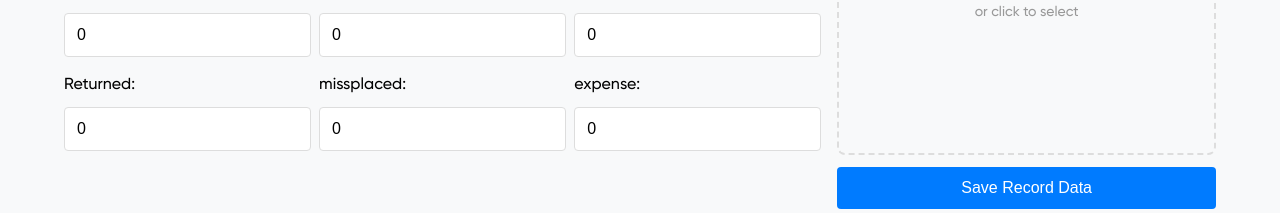
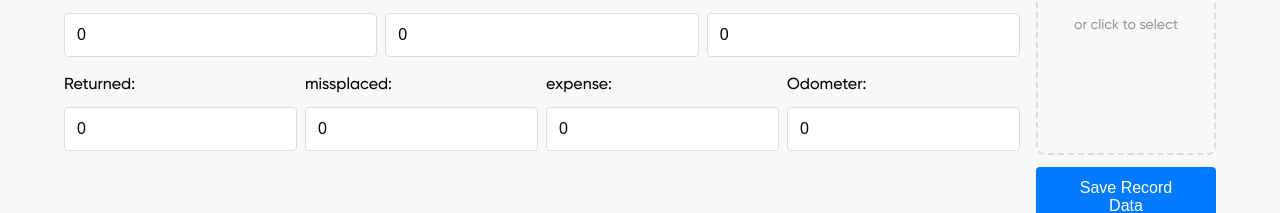
Before and after one commit to StanSkrivanek/delivery-records, a SvelteKit app: page /records in a window 1280 px wide. Shown: the part 417-630 px from the top of the page. Built offline with nearby package versions, Linux system fonts and the light colour scheme; no server answers; the database is empty.

Commit message:
ADD: odometer to DB -store & update value

```diff
--- a/src/lib/components/FormData.svelte
+++ b/src/lib/components/FormData.svelte
@@ -11,9 +11,10 @@
 	let returned = $state(0);
 	let missplaced = $state(0);
 	let expense = $state(0);
+	let odometer = $state(0);
 	let selectedFile: File | null = $state(null);
 
-
+	$inspect(odometer, 'Odometer reading'); // Inspect the odometer state
 	// Date picker functionality - simplified
 	let selectedDate = $state(getCurrentDate());
 
@@ -51,6 +52,7 @@
 			returned = 0;
 			missplaced = 0;
 			expense = 0;
+			odometer = 0;
 			selectedFile = null;
 			selectedDate = getCurrentDate(); // Reset to current date
 		}
@@ -81,6 +83,9 @@
 
 			// Add the selected date to form data
 			formData.append('selectedDate', selectedDate);
+			formData.set('odometer', odometer.toString());
+
+			// console.log('Form data odometer:', formData.get('odometer'));
 
 			loading = true;
 
@@ -109,14 +114,6 @@
 							disabled={loading}
 							class="date-input"
 						/>
-						<!-- <div class="date-display">
-							<span class="date-text">
-								{formatDateForDisplay(selectedDate)}
-							</span>
-							{#if isToday(selectedDate)}
-								<span class="today-badge">Today</span>
-							{/if}
-						</div> -->
 					</div>
 				</div>
 				<div class="form-group">
@@ -196,6 +193,18 @@
 							disabled={loading}
 						/>
 					</div>
+					<div class="input-group">
+						<label for="odometer">Odometer:</label>
+						<input
+							type="number"
+							id="odometer"
+							name="odometer"
+							bind:value={odometer}
+							min="0"
+							required
+							disabled={loading}
+						/>
+					</div>
 				</div>
 			</div>
 			<div class="form-column image-section">
@@ -214,21 +223,18 @@
 			</div>
 		</div>
 	</form>
-<!-- close msg after 5s -->
+	<!-- close msg after 5s -->
 	{#if form?.success || form?.error}
 		<div class="message">
 			{#if form.success}
-
 				<div class="message success">Record saved successfully!</div>
 			{:else if form.error}
-
 				<div class="message error">
 					{form.error}
 				</div>
 			{/if}
 		</div>
 	{/if}
-
 </div>
 
 <!-- Same CSS as before... -->
--- a/src/lib/components/RecordsList.svelte
+++ b/src/lib/components/RecordsList.svelte
@@ -3,7 +3,6 @@
 	import ImageUpload from './ImageUpload.svelte';
 
 	let { records } = $props();
-	// console.log("🚀 ~ records:", records)
 
 	let showModal = $state(false);
 	let modalImage = $state('');
@@ -18,6 +17,7 @@
 		returned: 0,
 		missplaced: 0,
 		expense: 0,
+		odometer: 0,
 		entry_date: '',
 		image_path: ''
 	});
@@ -40,6 +40,7 @@
 		returned: number;
 		missplaced?: number;
 		expense?: number;
+		odometer?: number;
 		entry_date: string;
 		image_path?: string;
 		created_at?: string;
@@ -52,6 +53,7 @@
 			returned: record.returned,
 			missplaced: record.missplaced ?? 0,
 			expense: record.expense ?? 0,
+			odometer: record.odometer ?? 0,
 			entry_date: record.entry_date,
 			image_path: record.image_path ?? ''
 		};
@@ -63,6 +65,7 @@
 		showEditModal = false;
 		editImageFile = null;
 	}
+// function to format number 123.456
 
 	async function saveEdit() {
 		try {
@@ -74,6 +77,7 @@
 			formData.append('returned', editRecord.returned.toString());
 			formData.append('missplaced', editRecord.missplaced.toString());
 			formData.append('expense', editRecord.expense.toString());
+			formData.append('odometer', editRecord.odometer.toString());
 			formData.append('entry_date', editRecord.entry_date);
 
 			// Add image file if a new one was selected
@@ -202,6 +206,7 @@
 						<th>Returned</th>
 						<th>Missplaced</th>
 						<th>Expense</th>
+						<th>Odometer</th>
 						<th>Image</th>
 						<th>Edit</th>
 						<th>Delete</th>
@@ -219,6 +224,7 @@
 							<td class="number-cell">{record.returned}</td>
 							<td class="number-cell">{record.missplaced || 0}</td>
 							<td class="number-cell">{record.expense || 0}</td>
+							<td class="number-cell">{record.odometer || 0}</td>
 							<td class="image-cell">
 								{#if record.image_path}
 									<button
@@ -313,6 +319,10 @@
 					<label class="form-field">
 						<span>Expense:</span>
 						<input type="number" bind:value={editRecord.expense} min="0" step="0.01" />
+					</label>
+					<label class="form-field">
+						<span>Odometer:</span>
+						<input type="number" bind:value={editRecord.odometer} min="0" required />
 					</label>
 					<label class="form-field">
 						<span>Entry Date:</span>
--- a/src/lib/db.server.ts
+++ b/src/lib/db.server.ts
@@ -16,6 +16,7 @@ db.exec(`
     returned INTEGER NOT NULL,
     missplaced INTEGER DEFAULT 0,
     expense REAL DEFAULT 0,
+	odometer INTEGER DEFAULT 0,
     image_path TEXT,
     entry_date DATE NOT NULL,
     created_at DATETIME DEFAULT CURRENT_TIMESTAMP
@@ -30,6 +31,7 @@ export interface Record {
 	returned: number;
 	missplaced?: number;
 	expense?: number;
+	odometer?: number;
 	image_path?: string;
 	entry_date: string;
 	created_at?: string;
@@ -38,8 +40,8 @@ export interface Record {
 export class RecordService {
 	static async createRecord(record: Omit<Record, 'id' | 'created_at'>): Promise<number> {
 		const stmt = db.prepare(`
-      INSERT INTO records (loaded, collected, cutters, returned, missplaced, expense, image_path, entry_date)
-      VALUES (?, ?, ?, ?, ?, ?, ?, ?)
+      INSERT INTO records (loaded, collected, cutters, returned, missplaced, expense, odometer, image_path, entry_date)
+      VALUES (?, ?, ?, ?, ?, ?, ?, ?, ?)
     `);
 
 		const result = stmt.run(
@@ -49,6 +51,7 @@ export class RecordService {
 			record.returned,
 			record.missplaced || 0,
 			record.expense || 0,
+			record.odometer || 0,
 			record.image_path || null,
 			record.entry_date
 		);
@@ -73,7 +76,7 @@ export class RecordService {
 		const stmt = db.prepare(`
       UPDATE records
       SET loaded = ?, collected = ?, cutters = ?, returned = ?,
-          missplaced = ?, expense = ?, image_path = ?, entry_date = ?
+          missplaced = ?, expense = ?, odometer = ?, image_path = ?, entry_date = ?
       WHERE id = ?
     `);
 
@@ -84,6 +87,7 @@ export class RecordService {
 			record.returned,
 			record.missplaced || 0,
 			record.expense || 0,
+			record.odometer || 0,
 			record.image_path || null,
 			record.entry_date,
 			id
@@ -139,6 +143,7 @@ export class RecordService {
 			const hasEntryDate = columns.some((col) => col.name === 'entry_date');
 			const hasMissplaced = columns.some((col: { name: string }) => col.name === 'missplaced');
 			const hasExpense = columns.some((col: { name: string }) => col.name === 'expense');
+			const hasOdometer = columns.some((col: { name: string }) => col.name === 'odometer');
 
 			if (!hasEntryDate) {
 				db.exec('ALTER TABLE records ADD COLUMN entry_date DATE');
@@ -154,6 +159,12 @@ export class RecordService {
 			if (!hasExpense) {
 				db.exec('ALTER TABLE records ADD COLUMN expense REAL DEFAULT 0');
 				console.log('Added expense column');
+			}
+
+			// Ensure odometer column exists
+			if (!hasOdometer) {
+				db.exec('ALTER TABLE records ADD COLUMN odometer INTEGER DEFAULT 0');
+				console.log('Added odometer column');
 			}
 		} catch (error) {
 			console.error('Migration error:', error);
--- a/src/lib/utils.ts
+++ b/src/lib/utils.ts
@@ -8,6 +8,7 @@ interface DeliveryRecord {
 	collected?: number;
 	cutters?: number;
 	expense?: number;
+	odometer?: number;
 }
 // IMAGE HELPER-fn-
 
@@ -176,6 +177,18 @@ export function formatNumber(value: string | number | bigint) {
 	}).format(typeof value === 'string' ? Number(value) : value);
 }
 
+export function NumberNoDecimals(value: string | number | bigint) {
+	return new Intl.NumberFormat('en-US', {
+		minimumFractionDigits: 0,
+		maximumFractionDigits: 0
+	}).format(typeof value === 'string' ? Number(value) : value);
+}
+export function formatNumberWithCommas(value: string | number | bigint) {
+	return new Intl.NumberFormat('en-US', {
+		minimumFractionDigits: 0,
+		maximumFractionDigits: 2
+	}).format(typeof value === 'string' ? Number(value) : value);
+}
 /**
  * Get month name from month number
  * @param month Month number (1-12)
@@ -295,6 +308,7 @@ interface RecordTotals {
 	missplaced: number;
 	delivered: number;
 	expense: number;
+	odometer: number;
 	deliveryValue: number;
 	collectedValue: number;
 	totalValue: number;
@@ -314,6 +328,7 @@ export function calculateRecordTotals(records: DeliveryRecord[]): RecordTotals {
 		missplaced: 0,
 		delivered: 0,
 		expense: 0,
+		odometer: 0,
 		deliveryValue: 0,
 		collectedValue: 0,
 		totalValue: 0
@@ -336,6 +351,7 @@ export function calculateRecordTotals(records: DeliveryRecord[]): RecordTotals {
 			missplaced: acc.missplaced + (record.missplaced ?? 0),
 			delivered: acc.delivered + delivered,
 			expense: acc.expense + (record.expense ?? 0),
+			odometer: acc.odometer + (record.odometer ?? 0),
 			deliveryValue: acc.deliveryValue + deliveryValue,
 			collectedValue: acc.collectedValue + collectedValue,
 			totalValue: acc.totalValue + deliveryValue + collectedValue
--- a/src/routes/api/records/[id]/+server.ts
+++ b/src/routes/api/records/[id]/+server.ts
@@ -21,6 +21,7 @@ export const PUT: RequestHandler = async ({ params, request }) => {
 		}
 
 		const formData = await request.formData();
+		console.log("formData:", formData);
 
 		// Extract form fields
 		const loaded = Number(formData.get('loaded'));
@@ -29,6 +30,7 @@ export const PUT: RequestHandler = async ({ params, request }) => {
 		const returned = Number(formData.get('returned'));
 		const missplaced = Number(formData.get('missplaced')) || 0;
 		const expense = Number(formData.get('expense')) || 0;
+		const odometer = Number(formData.get('odometer')) || 0;
 		const entryDate = formData.get('entry_date') as string;
 		const imageFile = formData.get('image') as File | null;
 		const existingImagePath = formData.get('existing_image_path') as string | null;
@@ -99,9 +101,12 @@ export const PUT: RequestHandler = async ({ params, request }) => {
 			returned,
 			missplaced,
 			expense,
+			odometer,
+
 			entry_date: entryDate,
 			image_path: finalImagePath
 		});
+		console.log("🚀 ~ PUT ~ updatedRecord:", updatedRecord)
 
 		return json(updatedRecord);
 	} catch (err) {
--- a/src/routes/records/+page.server.ts
+++ b/src/routes/records/+page.server.ts
@@ -61,6 +61,7 @@ export const actions: Actions = {
 			const expense = Number(formData.get('expense')) || 0; // Default to 0 if not provided
 			const selectedDate = formData.get('selectedDate') as string;
 			const imageFile = formData.get('image') as File | null;
+			const odometer = Number(formData.get('odometer')) || 0;
 
 			// Validate required fields
 			if (isNaN(loaded) || isNaN(collected) || isNaN(cutters) || isNaN(returned)) {
@@ -127,6 +128,7 @@ export const actions: Actions = {
 				returned,
 				missplaced,
 				expense,
+				odometer,
 				image_path: imagePath,
 				entry_date: selectedDate
 			});
--- a/src/routes/records/+page.svelte
+++ b/src/routes/records/+page.svelte
@@ -13,7 +13,7 @@
 		data: PageData;
 		form: import('./$types').ActionData;
 	} = $props();
-	console.log('🚀 ~ data:', data);
+	// console.log('🚀 ~ data:', data);
 
 	let loading = $state(false);
 
```
Also changed, not shown: src/lib/components/OverviewTable.svelte (+8 -1 lines), src/routes/+page.server.ts (+3 -116 lines), 1 other file (tests, documents, lock files or other folders).
